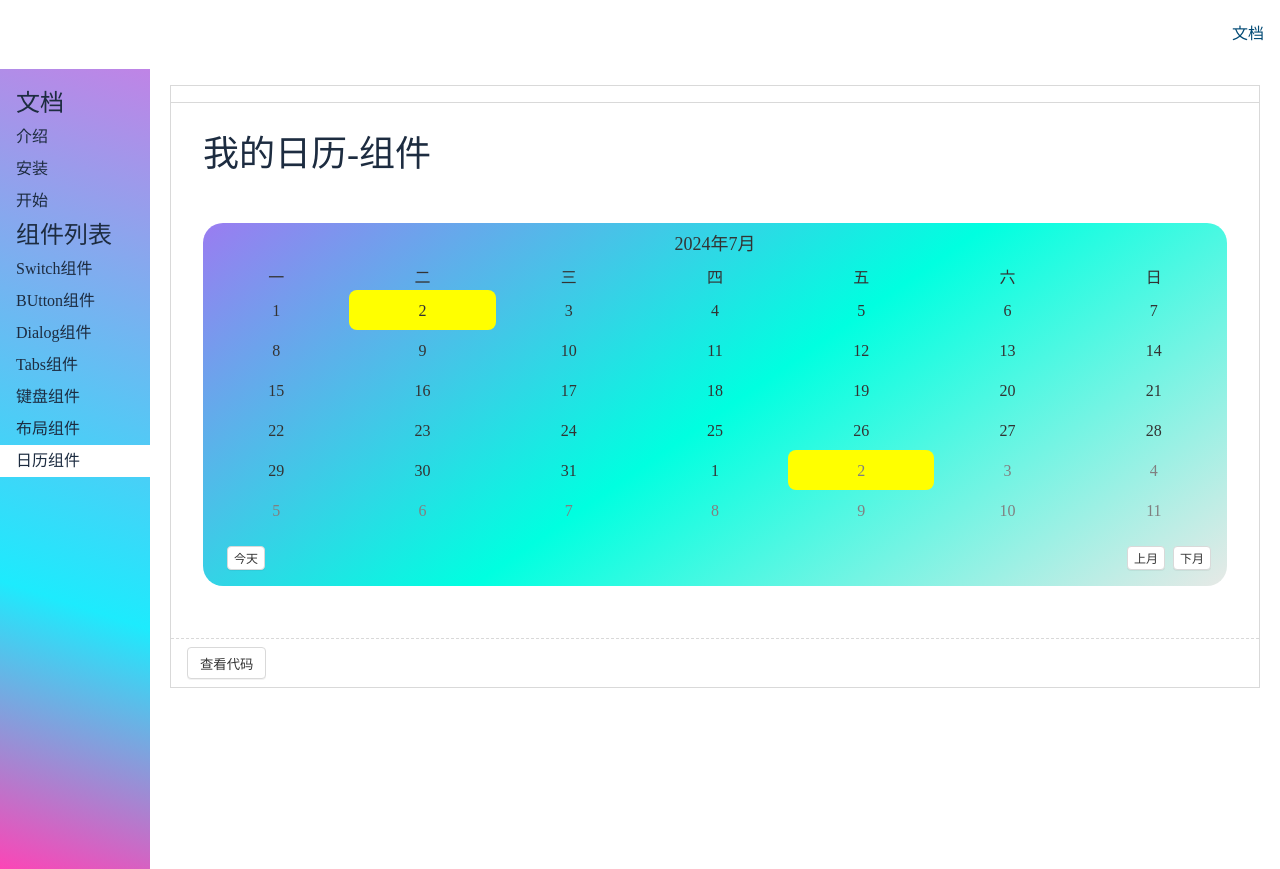
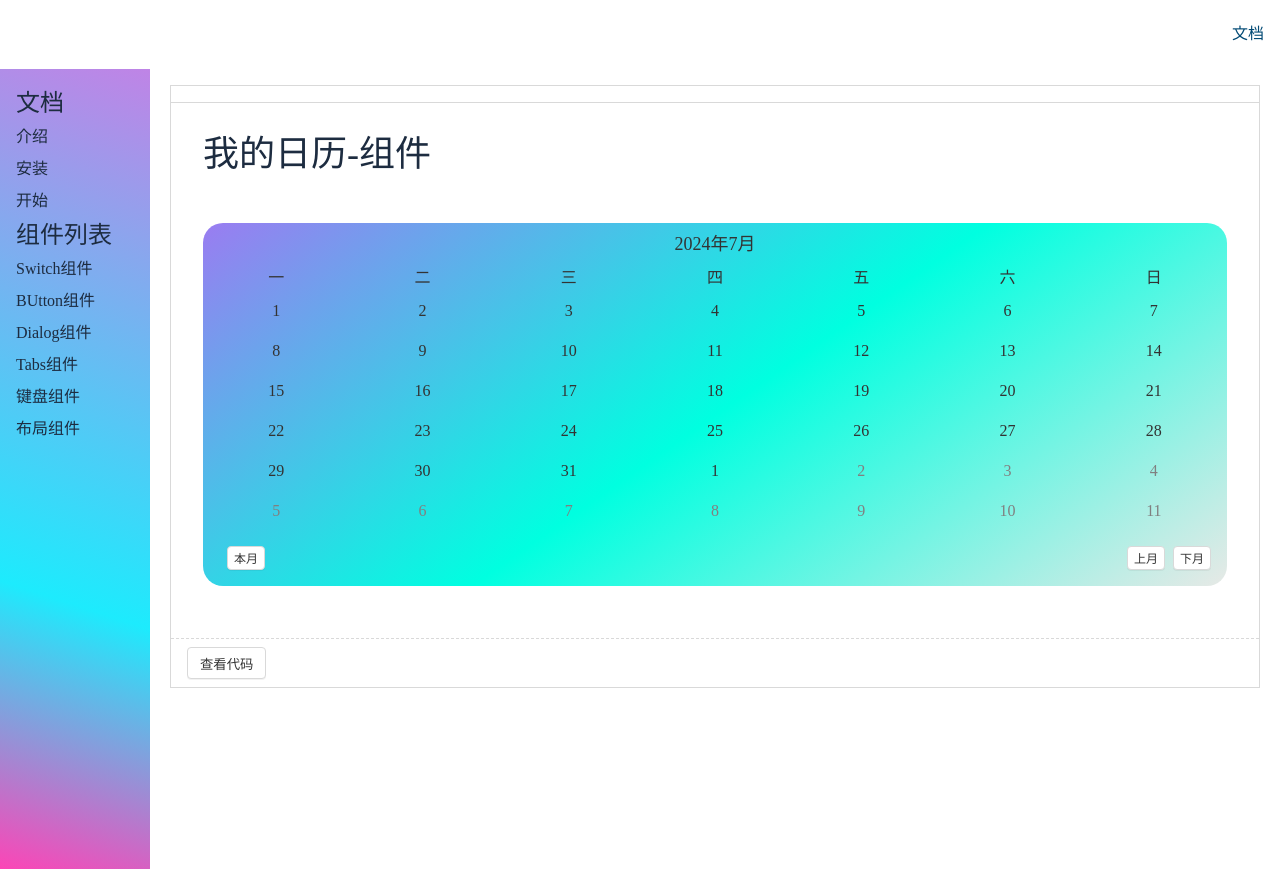
Before and after one commit to yruirui/modArray, a Vue app: page /#/doc/DateDEMO in a window 1280 px wide. Built offline with nearby package versions, Linux system fonts and the light colour scheme.

Commit message:
修改路由

```diff
--- a/src/lib/DataDemo.vue
+++ b/src/lib/DataDemo.vue
@@ -22,7 +22,6 @@
         :key="index"
         :class="{
           disableLi: isDisabledDay(index),
-          'canlendar-days-today': isToday(index),
         }"
       >
         {{ item }}
@@ -31,7 +30,7 @@
 
     <div class="canlendar-actions">
       <div class="canlendar-action-left">
-        <Button id="toDay" @click="toDay1">今天</Button>
+        <Button id="toDay" @click="toDay1">本月</Button>
       </div>
       <div class="canlendar-action-right">
         <Button id="prevMonth" @click="prevMonth">上月</Button
@@ -75,7 +74,7 @@ export default {
 
       for (let i = 1; i < yuechuxingqiji; i++) {
         const d = new Date(yuechu - 86400 * 1000 * i);
-        listItems.value.push(d.getDate());
+        listItems.value.unshift(d.getDate());
         n += 1;
         firstDayOfMonth.value += 1;
       }
@@ -127,6 +126,7 @@ export default {
         currentTime.getMonth(),
         listItems.value[index]
       );
+      console.log(currentTime);
       return date.toDateString() === today.value.toDateString();
     };
 
--- a/src/views/Doc.vue
+++ b/src/views/Doc.vue
@@ -33,9 +33,7 @@
           <li>
             <router-link to="/doc/layOutDemo">布局组件</router-link>
           </li>
-          <li>
-            <router-link to="/doc/DateDEMO">日历组件</router-link>
-          </li>
+          <li></li>
         </ol>
       </aside>
       <main><router-view></router-view></main>
--- a/vite.config.ts
+++ b/vite.config.ts
@@ -3,6 +3,8 @@ import fs from 'fs'
 import {baseParse} from '@vue/compiler-core'
 
 export default {
+  assetsDir:"assets",
+  base:'./',
   plugins: [md()],
   vueCustomBlockTransforms: {
     demo: (options) => {
```
